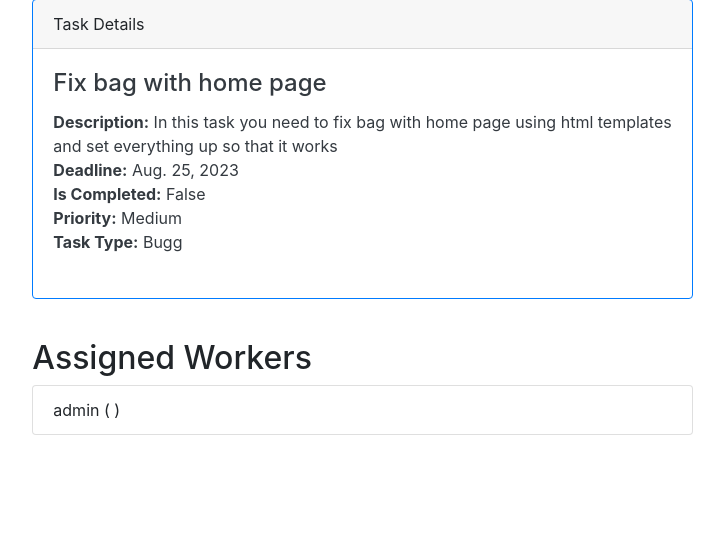
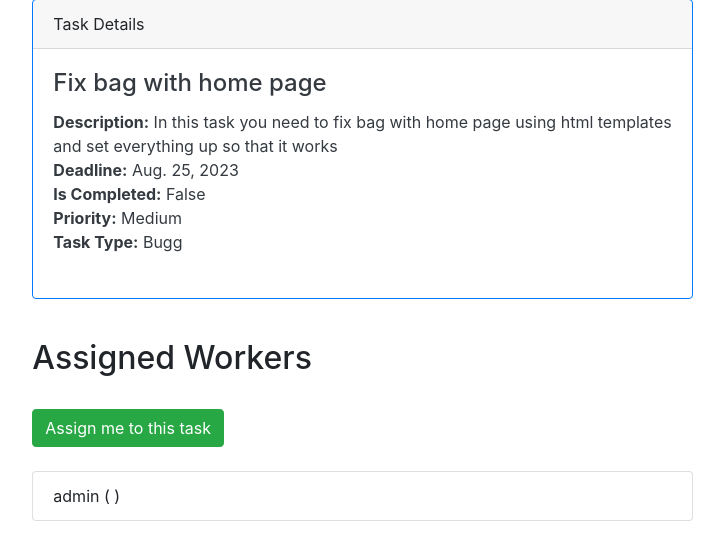
Before and after one commit to Munkoor/IT-Company-Task-Manager, a Django app: page /manager/tasks/1/ in a window 1280 px wide. Shown: the part 25-585 px from the top of the page, without its empty margins (211-935 px from the left). Run offline with Django 4.2, Linux system fonts and the light colour scheme; data comes from the database, SQL or seed files in the repository; both versions use the stored data as it was after the commit.

Commit message:
Created TaskUpdateWorkerView for assign and deletion worker from task

```diff
--- a/manager/urls.py
+++ b/manager/urls.py
@@ -15,6 +15,7 @@ from manager.views import (
     TaskCreateView,
     TaskUpdateView,
     TaskDeleteView,
+    TaskUpdateWorkerView,
     WorkerView,
     WorkerDetailView,
     WorkerCreateView,
@@ -50,6 +51,8 @@ urlpatterns = [
     path("workers/create/", WorkerCreateView.as_view(), name="worker-create"),
     path("workers/<int:pk>/", WorkerDetailView.as_view(),
          name="worker-detail"),
+    path("workers<int:pk>/update-worker", TaskUpdateWorkerView.as_view(),
+         name="task-update-worker")
 
 ]
 
--- a/manager/views.py
+++ b/manager/views.py
@@ -1,5 +1,5 @@
 from django.contrib.auth.decorators import login_required
-from django.shortcuts import render
+from django.shortcuts import render, redirect, get_object_or_404
 from django.urls import reverse_lazy
 from django.views import generic
 
@@ -80,6 +80,19 @@ class TaskDeleteView(generic.DeleteView):
     success_url = reverse_lazy("manager:task-list")
 
 
+class TaskUpdateWorkerView(generic.UpdateView):
+    def post(self, request, *args, **kwargs):
+        worker = request.user
+        task = get_object_or_404(Task, pk=kwargs["pk"])
+
+        if worker in task.assignees.all():
+            task.assignees.remove(worker)
+        else:
+            task.assignees.add(worker)
+
+        return redirect("manager:task-detail", pk=kwargs["pk"])
+
+
 class TaskTypeListView(generic.ListView):
     model = TaskType
     template_name = "manager/task_type_list.html"
--- a/templates/manager/task_detail.html
+++ b/templates/manager/task_detail.html
@@ -23,9 +23,24 @@
     <div class="row mt-4">
       <div class="col-md-8">
         <h2>Assigned Workers</h2>
+        <br>
+        <form action="{% url 'manager:task-update-worker' pk=task.id %}"
+              method="post">
+          {% csrf_token %}
+          {% if user in task.assignees.all %}
+            <input type="submit" class="btn btn-danger link-to-page"
+                   value="Delete me from this task">
+          {% else %}
+            <input type="submit" class="btn btn-success link-to-page"
+                   value="Assign me to this task">
+          {% endif %}
+        </form>
+        <br>
         <ul class="list-group">
           {% for worker in task.assignees.all %}
-          <li class="list-group-item">{{ worker.username }} ({{ worker.first_name }} {{ worker.last_name }})</li>
+            <li class="list-group-item">{{ worker.username }}
+              ({{ worker.first_name }} {{ worker.last_name }})
+            </li>
           {% endfor %}
         </ul>
       </div>
```
Also changed, not shown: db.sqlite3. Lines whose indentation alone changed are shown as unchanged.
